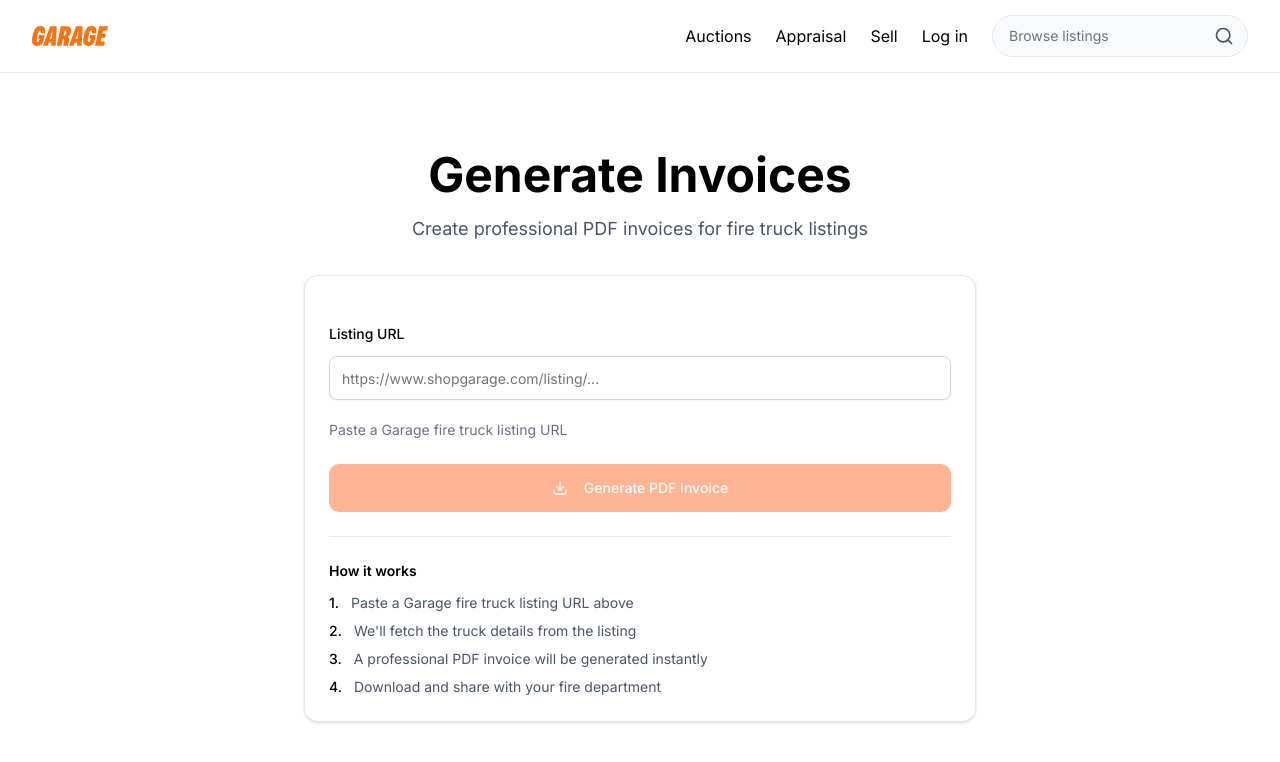
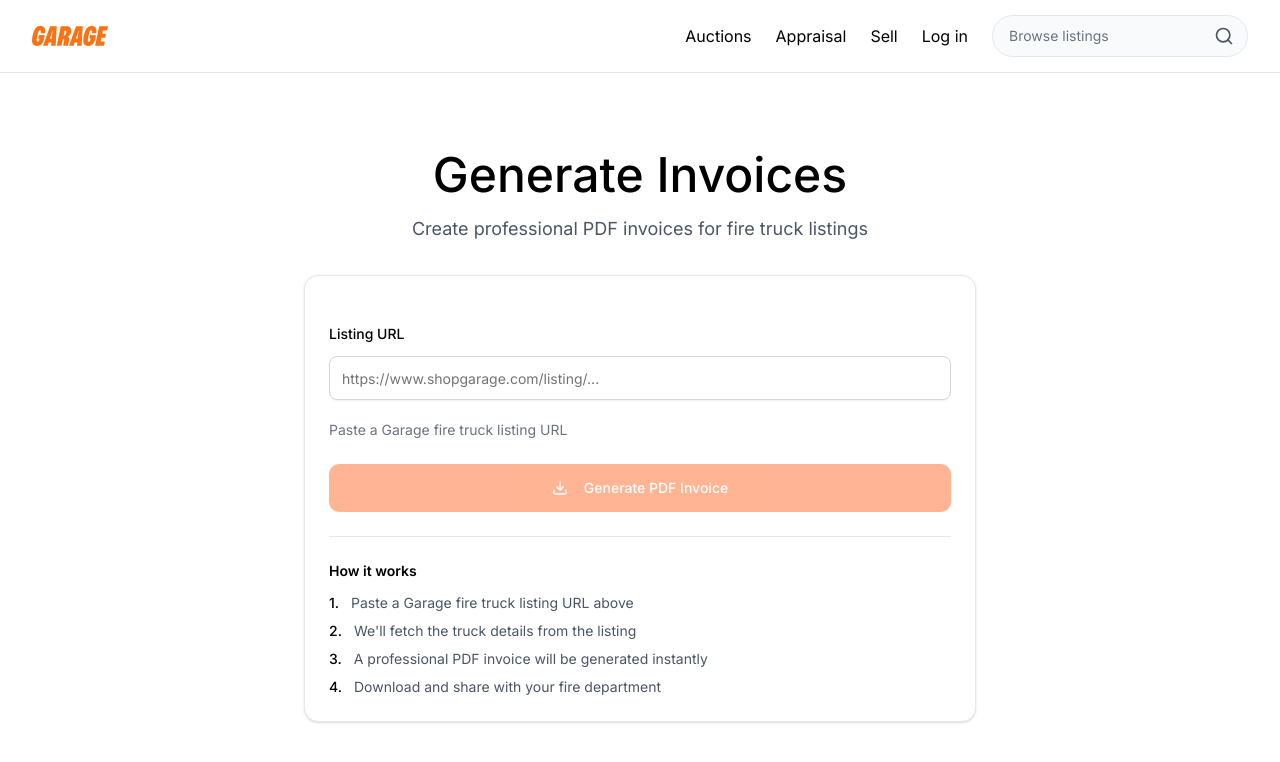
Before and after one commit to tothienbao6a0/garagetakehome, a Next.js app: page / in a window 1280 px wide. Shown: the top 762 px of the page. Built offline with nearby package versions, Linux system fonts and the light colour scheme.

Commit message:
style: change main heading from bold to medium weight
- Changed font-bold to font-medium for 'Generate Invoices' heading
- Better visual hierarchy and less aggressive appearance
- All tests passing (20/20)

```diff
--- a/app/page.tsx
+++ b/app/page.tsx
@@ -16,7 +16,7 @@ export default function Home() {
       <main className="flex-1 flex items-center justify-center p-4 sm:p-6 lg:p-8">
         <div className="w-full max-w-2xl">
           <div className="text-center mb-8">
-            <h1 className="text-4xl sm:text-5xl font-bold text-black mb-4">
+            <h1 className="text-4xl sm:text-5xl font-medium text-black mb-4">
               Generate Invoices
             </h1>
             <p className="text-lg text-gray-600">
```
